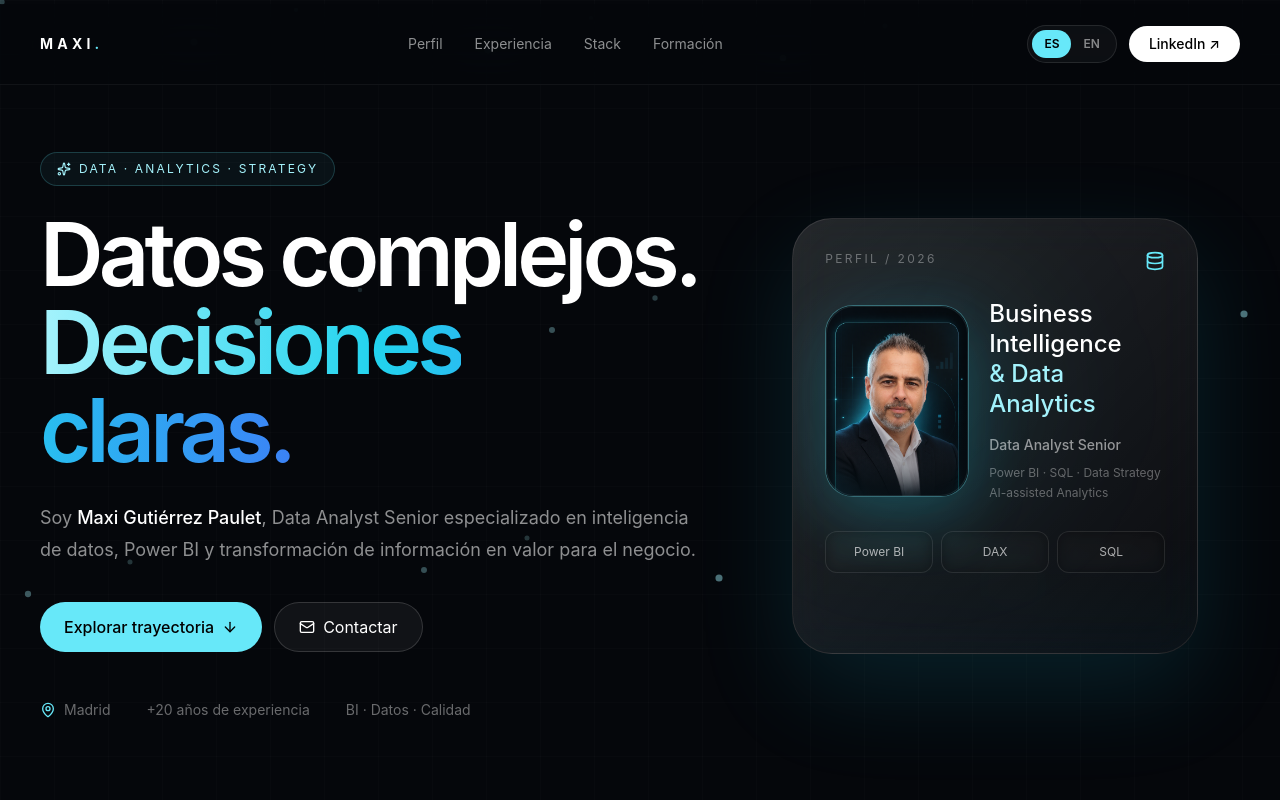
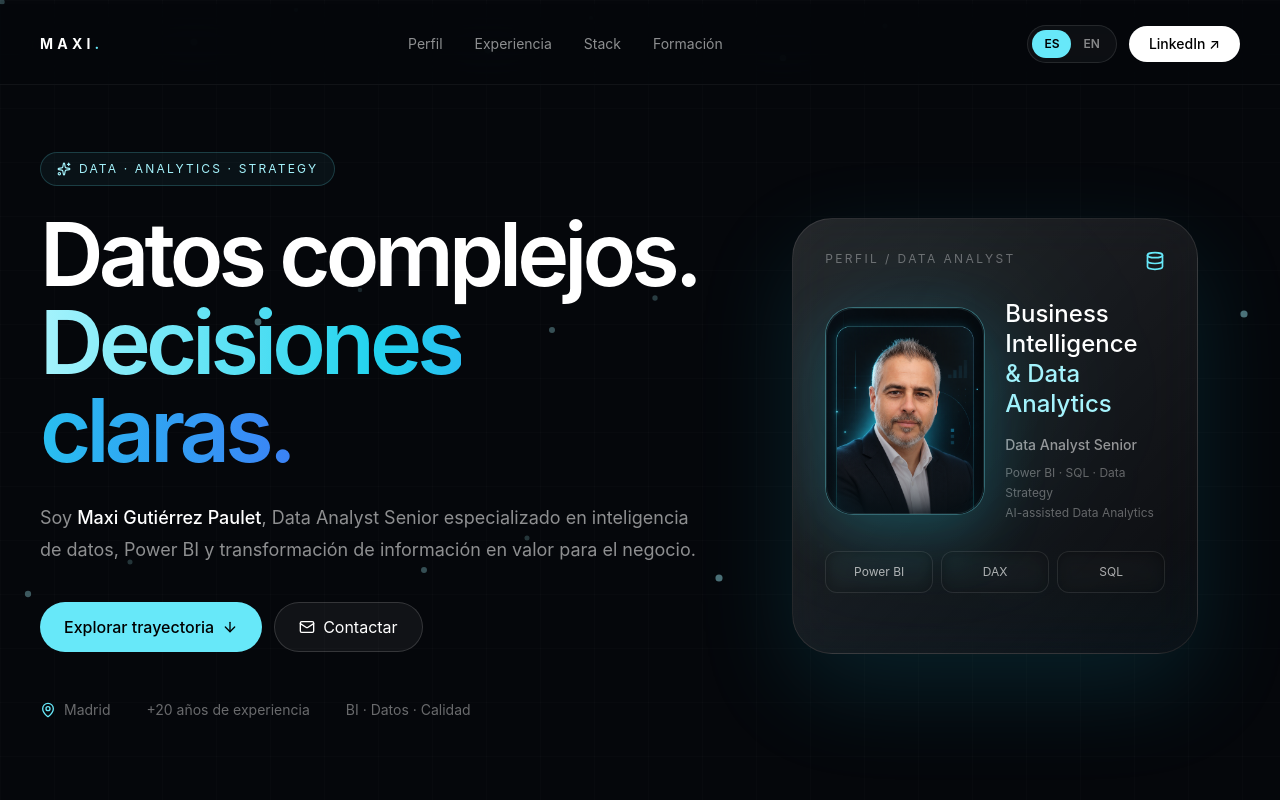
Before and after one commit to maxi-gutierrez-paulet/portfolio-maxi, a React (Vite) app: page / in a window 1280 px wide. Shown: the top 800 px of the page. Built offline with nearby package versions, Linux system fonts and the light colour scheme.

Commit message:
Update profile card text and image dimensions

```diff
--- a/src/App.jsx
+++ b/src/App.jsx
@@ -14,7 +14,7 @@ const content = {
     introAfter: "Data Analyst Senior especializado en inteligencia de datos, Power BI y transformación de información en valor para el negocio.",
     explore: "Explorar trayectoria", contact: "Contactar", location: "Madrid",
     experienceYears: "+20 años de experiencia", focus: "BI · Datos · Calidad",
-    profileCard: "PERFIL / 2026", role: "Data Analyst Senior",
+    profileCard: "PERFIL / DATA ANALYST", role: "Data Analyst Senior",
     profileLabel: "01 · PERFIL", profileTitle: "El dato como herramienta de transformación.",
     profileP1: "Mi trayectoria se ha desarrollado en torno al análisis de datos, la inteligencia de negocio y la gestión de información estratégica. Combino visión funcional, capacidad analítica y conocimiento técnico.",
     profileP2: "He trabajado con áreas académicas, comerciales, financieras, de calidad y tecnología, transformando necesidades en información fiable y accionable.",
@@ -52,7 +52,7 @@ const content = {
     introAfter: "a Senior Data Analyst specializing in data intelligence, Power BI, and turning information into business value.",
     explore: "Explore my career", contact: "Contact me", location: "Madrid",
     experienceYears: "20+ years of experience", focus: "BI · Data · Quality",
-    profileCard: "PROFILE / 2026", role: "Senior Data Analyst",
+    profileCard: "PROFILE / DATA ANALYST", role: "Senior Data Analyst",
     profileLabel: "01 · PROFILE", profileTitle: "Data as a driver of transformation.",
     profileP1: "My career has focused on data analysis, business intelligence, and strategic information management. I combine functional vision, analytical skills, and technical expertise.",
     profileP2: "I have worked with academic, commercial, financial, quality, and technology teams, transforming business needs into reliable and actionable information.",
@@ -157,12 +157,12 @@ function App() {
             <div className="relative z-20 flex justify-between text-xs tracking-[.2em] text-white/35" style={{ transform: "translateZ(35px)" }}><span>{t.profileCard}</span><Database className="h-5 w-5 text-cyan-300" /></div>
             <div className="pointer-events-none absolute left-4 top-16 h-56 w-56 rounded-full bg-cyan-400/10 blur-[70px]" />
             <div className="relative z-10 mt-7 flex items-center gap-5" style={{ transform: "translateZ(55px)" }}>
-              <div className="relative h-48 w-36 shrink-0 overflow-hidden rounded-[28px] border border-cyan-300/30 bg-cyan-300/10 shadow-[0_20px_60px_rgba(34,211,238,.22)]">
+              <div className="relative h-52 w-40 shrink-0 overflow-hidden rounded-[28px] border border-cyan-300/30 bg-cyan-300/10 shadow-[0_20px_60px_rgba(34,211,238,.22)]">
                 <img src="/maxi-profile.png" alt={language === "es" ? "Retrato profesional de Maxi Gutiérrez Paulet" : "Professional portrait of Maxi Gutiérrez Paulet"} className="h-full w-full object-cover object-top" />
                 <div className="pointer-events-none absolute inset-0 bg-gradient-to-t from-[#071016]/55 via-transparent to-transparent" />
                 <div className="pointer-events-none absolute inset-0 rounded-[28px] ring-1 ring-inset ring-cyan-200/10" />
               </div>
-              <div className="min-w-0"><h2 className="text-2xl font-medium leading-tight text-white">Business Intelligence<br /><span className="text-cyan-200">&amp; Data Analytics</span></h2><p className="mt-4 text-sm font-medium text-white/55">{t.role}</p><p className="mt-2 text-xs leading-5 text-white/35">Power BI · SQL · Data Strategy<br />AI-assisted Analytics</p></div>
+              <div className="min-w-0"><h2 className="text-2xl font-medium leading-tight text-white">Business Intelligence<br /><span className="text-cyan-200">&amp; Data Analytics</span></h2><p className="mt-4 text-sm font-medium text-white/55">{t.role}</p><p className="mt-2 text-xs leading-5 text-white/35">Power BI · SQL · Data Strategy<br />AI-assisted Data Analytics</p></div>
             </div>
             <div className="relative z-20 mt-7 grid grid-cols-3 gap-2" style={{ transform: "translateZ(40px)" }}>{["Power BI", "DAX", "SQL"].map((technology) => <span key={technology} className="rounded-xl border border-white/10 bg-black/25 px-3 py-3 text-center text-xs text-white/65 backdrop-blur">{technology}</span>)}</div>
             <div className="pointer-events-none absolute bottom-0 left-0 right-0 h-28 bg-gradient-to-t from-cyan-950/15 to-transparent" />
```
